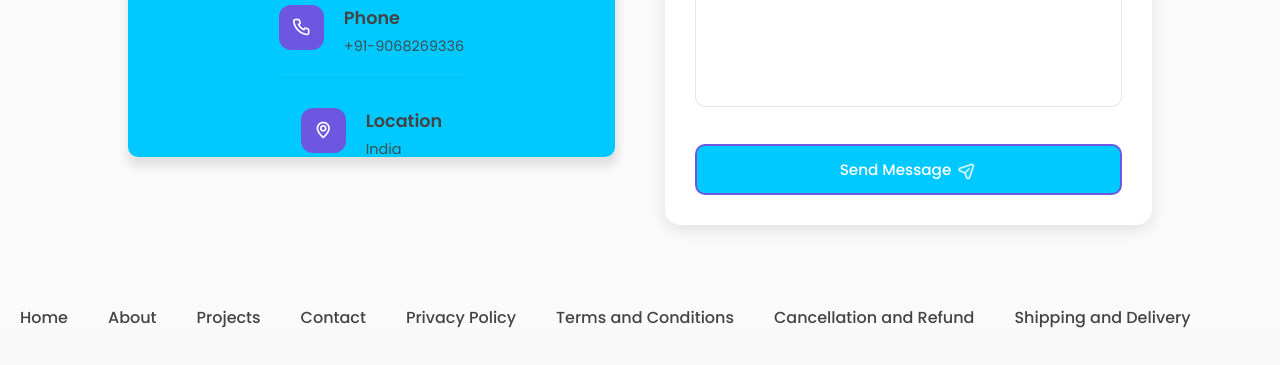
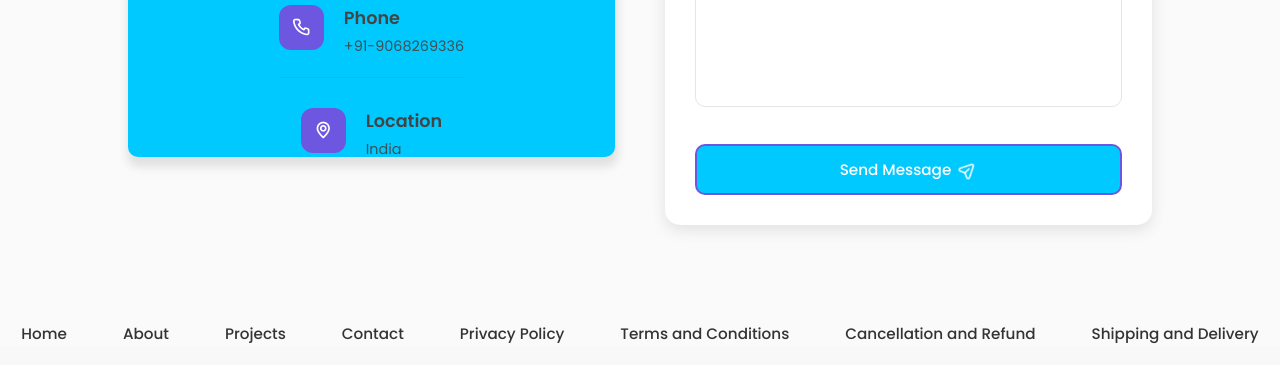
Before and after one commit to Alphasf9/My-Portfolio, a plain HTML site: page index.html in a window 1280 px wide. Shown: the part 2768-3133 px from the top of the page. Drawn offline with nearby package versions, Linux system fonts and the light colour scheme.

Commit message:
Update style.css

```diff
--- a/assets/css/style.css
+++ b/assets/css/style.css
@@ -1305,3 +1305,25 @@ footer {
     line-height: 1.6;
   }
 }
+
+
+.footer-menu {
+  display: flex;
+  flex-wrap: wrap;
+  justify-content: center;
+  gap: 1rem;
+  list-style: none;
+  padding: 0;
+  margin-top: 1rem;
+}
+
+.footer_menu_list a {
+  color: #333;
+  text-decoration: none;
+  font-size: 0.95rem;
+  transition: color 0.3s ease;
+}
+
+.footer_menu_list a:hover {
+  color: #007bff;
+}
```
